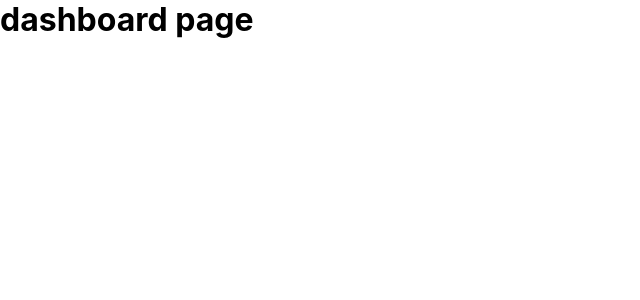
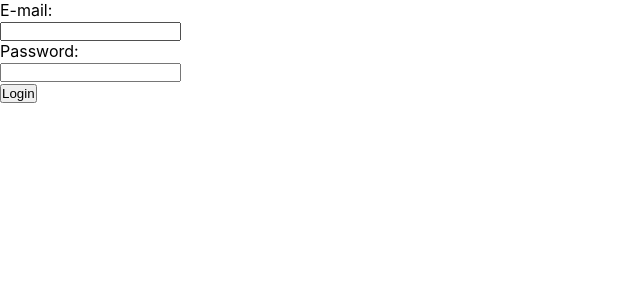
Before and after one commit to reyzacaloh/peers-frontend, a React (Create React App) app: page /login in a window 1280 px wide. Shown: the top 300 px of the page, without its empty margins (0-640 px from the left). Built offline with nearby package versions, Linux system fonts and the light colour scheme.

Commit message:
[REFACTOR] Moved Login component to separate directory

```diff
--- a/src/App.js
+++ b/src/App.js
@@ -7,6 +7,7 @@ import Chat from "./pages/Chat.jsx";
 import FindTutor from "./pages/FindTutor.jsx";
 import NotFound from "./pages/NotFound";
 import RegisterForm from "./components/registerForm/RegisterForm";
+import LoginForm from "./components/loginForm/LoginForm";
 import { authReducer, initialState } from "./reducers/AuthReducer";
 
 export const AuthContext = React.createContext();
@@ -33,7 +34,8 @@ function App() {
               } />
               <Route path="/login" element={
                 // TODO(Azka): Change the Dashboard Page to Login Page
-                <Dashboard />} />
+                <LoginForm />
+              } />
               <Route path="*" element={<Navigate to="/" />} />
             </Routes>
           ) : (
--- a/src/components/Login.jsx
+++ b/src/components/loginForm/LoginForm.jsx
@@ -3,7 +3,7 @@ import { useFormik } from "formik";
 import * as Yup from "yup";
 import axios from "axios";
 
-const Login = () => {
+const LoginForm = () => {
 
     const initialValues = {
         email: '',
@@ -54,4 +54,4 @@ const Login = () => {
     )
 }
 
-export default Login
+export default LoginForm
```
